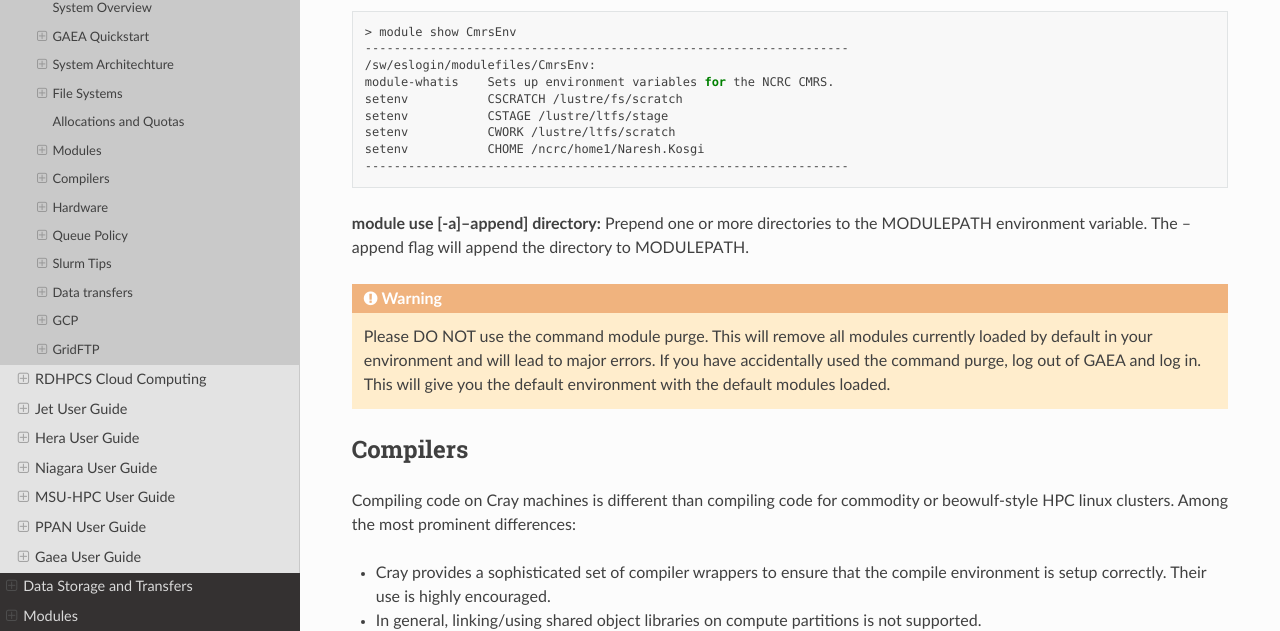
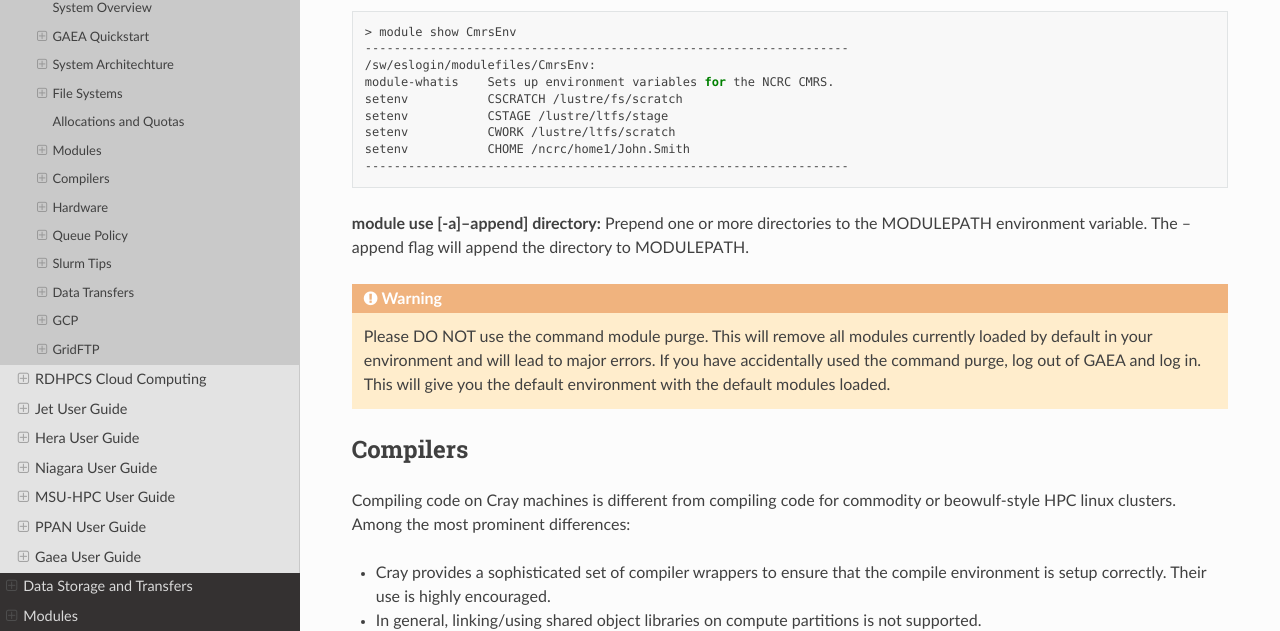
Before and after one commit to NOAA-RDHPCS/noaa-rdhpcs.github.io, a Sphinx documentation site: the page built from source/systems/gaea_user_guide.rst, in a window 1280 px wide and 900 px high, scrolled down 16089 px. Shown: the part 118-749 px from the top of the window. Built offline with Sphinx 7.4.7 and the Read the Docs theme 2.0.0, drawn with Linux system fonts in a browser that asks for light colours; some of the changed text lies outside the part shown.

Commit message:
correction and cleanup

```diff
--- a/source/systems/gaea_user_guide.rst
+++ b/source/systems/gaea_user_guide.rst
@@ -752,7 +751,7 @@ Display information about one or more modulefiles. The display sub-command will
   setenv           CSCRATCH /lustre/fs/scratch
   setenv           CSTAGE /lustre/ltfs/stage
   setenv           CWORK /lustre/ltfs/scratch
-  setenv           CHOME /ncrc/home1/Naresh.Kosgi
+  setenv           CHOME /ncrc/home1/John.Smith
   -------------------------------------------------------------------
 
 
@@ -765,7 +764,7 @@ Prepend one or more directories to the MODULEPATH environment variable. The –a
 
 Compilers
 =========
-Compiling code on Cray machines is different than compiling code for commodity or beowulf-style HPC linux clusters. Among the most prominent differences:
+Compiling code on Cray machines is different from compiling code for commodity or beowulf-style HPC linux clusters. Among the most prominent differences:
 
 - Cray provides a sophisticated set of compiler wrappers to ensure that the compile environment is setup correctly. Their use is highly encouraged.
 - In general, linking/using shared object libraries on compute partitions is not supported.
@@ -816,7 +815,7 @@ With Intel 2022 compilers on C5 users should replace the -xsse2 compiler option
 
 LMOD uses hierarchical modules. This helps ensures that only one module in a hierarchical level is loaded, and that modules depending on a given hierarchy are loaded properly, thus reducing module conflicts. The compiler modules are one of the hierarchical levels. However, some compilers (e.g., the Intel compilers) rely on the GNU Compiler Collection (GCC) compilers to know which C and Fortran standards to support. HPE has included the <compiler>-mixed modules to address this. These mixed modules will allow multiple compiler modules to be loaded. This is typically not needed in GFDL workflows but is available. MSD recommends loading the compiler module that does not have -mixed on the end.
 
-Cray Compiler wrappers
+Cray Compiler Wrappers
 ----------------------
 Cray provides a number of compiler wrappers that substitute for the traditional compiler invocation commands. The wrappers call the appropriate compiler, add the appropriate header files, and link against the appropriate libraries based on the currently loaded programming environment module. To build codes for the compute nodes, you should invoke the Cray wrappers via:
 
@@ -908,7 +907,7 @@ To use a specific compiler version, you must first ensure the compiler's PrgEnv
 We recommend the following general guidelines for using the programming environment modules:
 
 - Do not purge all modules; rather, use the default module environment provided at the time of login, and modify it.
-- Do not swap or unload any of the Cray provided modules (those with names like xt-*).
+- Do not swap or unload any of the Cray provided modules (those with names like xt-'*').
 - Do not swap moab, torque, or MySQL modules after loading a programming environment modulefile.
 
 Compiling Threaded Codes
@@ -1038,6 +1026,7 @@ At any given time, the suite of jobs drawn from the Urgent queue and running on
 - Limit the largest job to 25% of the available cores except in the Novel queue.
 - Limit time requested for individual job segments to 12 hours.
 - Interactive/debugging jobs have a tiered limit:
+
   - < or = 72 cores (3 nodes) 12 hour limit
   - < or = 504 cores (21 nodes) 6 hour limit
   - can't go over 504
@@ -1068,6 +1057,7 @@ Debug & Batch Queues
 Note that each cluster may have different wallclock restrictions.
 
 **Interactive queue job time limits**
+
 - 24-72 processors = 12 hours
 - 96-504 processors = 6 hours
 - Over 528 processors = 4 hours
@@ -1151,13 +1141,6 @@ where user=$USER format=cluster,partition,account,user%20,qos%60
 
   sbatch --clusters=c5 --nodes=1 --account=gfdl_z --qos=normal --export=NONE /path/to/job/script
 
-
-- To c4:
-
-.. code-block:: shell
-
-  sbatch --clusters=c4 --nodes=1 --account=gfdl_z --qos=normal --export=NONE /path/to/job/script
-
 - To the LDTNs:
 
 .. code-block:: shell
@@ -1196,7 +1179,7 @@ Do not set these in jobs/shells you intend to submit work from, as they will ove
 .. code-block:: shell
 
   setenv SLURM_CLUSTERS t4,c3,c4,gfdl,es
-- In bash
+  - In bash
 
 .. code-block:: shell
 
@@ -1275,7 +1258,7 @@ Fair Share Reporting
 
   sprio -j 12345
 
-Data transfers
+Data Transfers
 ==============
 Available on Gaea is a tool called GCP, which allows for internal transfers on Gaea and to/from other NOAA RDHPCS resources (ZEUS and GFDL PPAN). Please reference System Details if you are unfamiliar with the filesystems or expected use of each variety of node on Gaea.
 
@@ -1337,6 +1320,7 @@ To find your unique local port number, log onto your specified HPC system (Gaea)
   Open two terminal windows for this process.
 
 **Local Client Window #1**
+
 Enter the following (remember to replace XXXXX with the local port number identified in Step 1 or as needed):
 
 .. code-block:: shell
@@ -1353,19 +1337,21 @@ Once you have established the port tunnel it is a good idea to verify that the t
 2. Complete the Transfer using SCP
 
 **Local Client Window #2**
+
 Once the session is open, you will be able to use this forwarded port for data transfers, as long as this ssh window is kept open. After the first session has been opened with the port forwarding, any further connections (login via ssh, copy via scp) will work as expected.
 
 **To transfer a file to HPC Systems**
 
+.. code-block:: shell
+
+  >> scp -P XXXXX /local/path/to/file $USER@localhost:/path/to/file/on/HPCSystems
+
+  >> rsync <put rsync options here> -e 'ssh -l $USER -p XXXXX' /local/path/to/files $USER@localhost:/path/to/files/on/HPCSystems
+
+
 .. note::
 
   Your username is case sensitive when used in the scp command. For example, username should be in the form of John.Smith rather than john.smith.
-
-.. code-block:: shell
-
-  >> scp -P XXXXX /local/path/to/file $USER@localhost:/path/to/file/on/HPCSystems
-
-  >> rsync <put rsync options here> -e 'ssh -l $USER -p XXXXX' /local/path/to/files $USER@localhost:/path/to/files/on/HPCSystems
 
 **To transfer a file from HPC Systems**
 
@@ -1541,6 +1526,7 @@ The -v option enables verbose output, including some very useful information for
 You can obtain a detailed list of all of the available options with:
 
 .. code-block:: shell
+
   gcp --help
 
 Smartsites
@@ -1596,6 +1582,7 @@ Filesystems that GCP supports remotely from other sites:
 - /home - /ptmp - /work - /archive
 
 **Gaea**
+
 The Gaea site contains multiple node types. The nodes that are used for interactive work are called the eslogin nodes. Different filesystems are supported on each node type, so please refer to the list below.
 
 Filesystems that GCP supports locally from Gaea:
@@ -1635,11 +1622,12 @@ Filesystems that GCP supports remotely from other sites:
 **Helpful Hints**
 
 - Creating Directories
+
 GCP provides an option for automatically creating new directories (-cd).
-
 The final segment of the path is interpreted as a directory if a trailing slash is included. Otherwise, it will be interpreted as a file. A few examples are below.
 
 - Transferring into new directories:
+
 .. code-block:: shell
 
   gcp -cd /path/to/a/file /path/to/a/nonexistent/directory/
```
Also changed, not shown: other parts of source/systems/gaea_user_guide.rst (+2 -15 lines).
